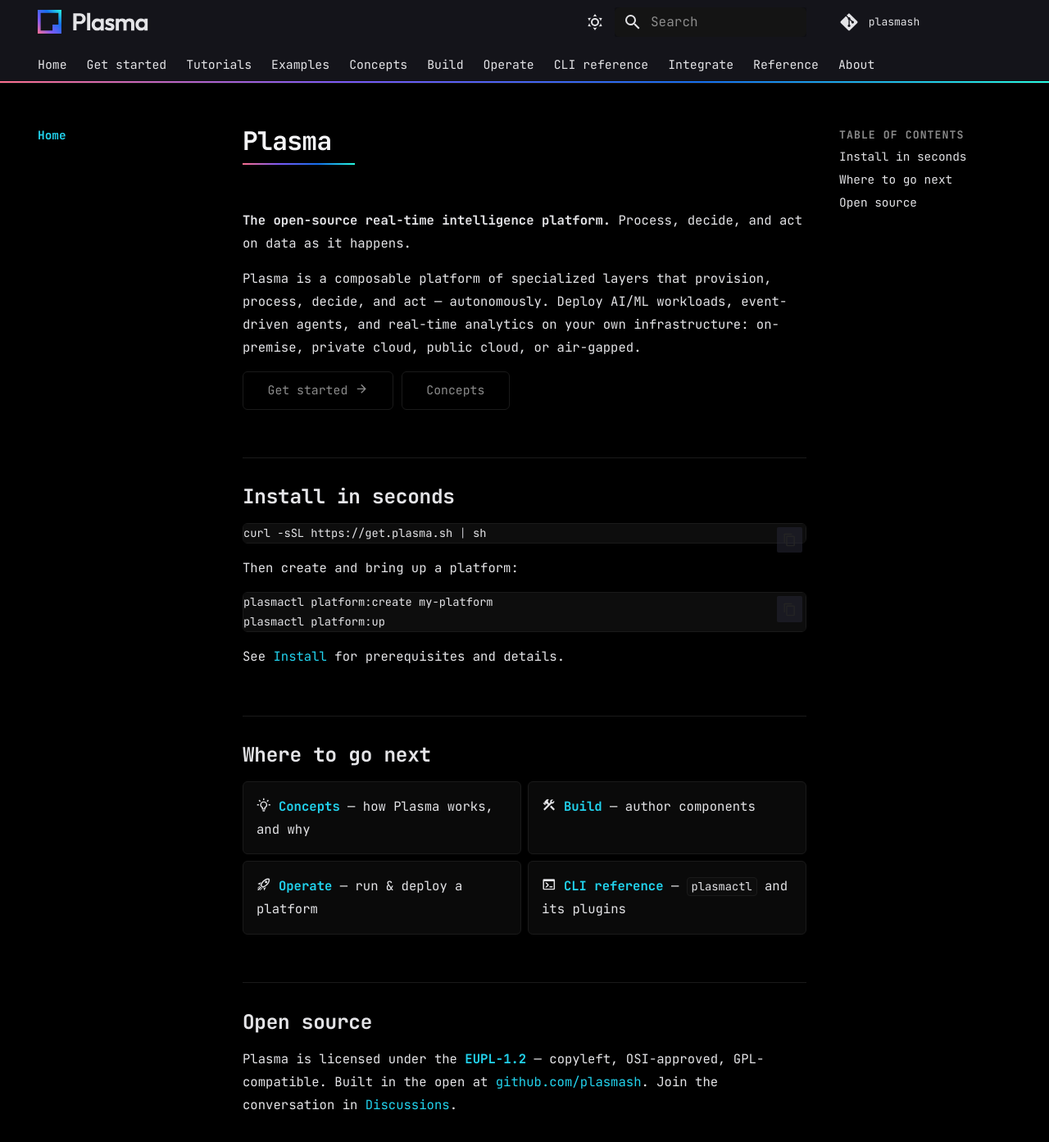
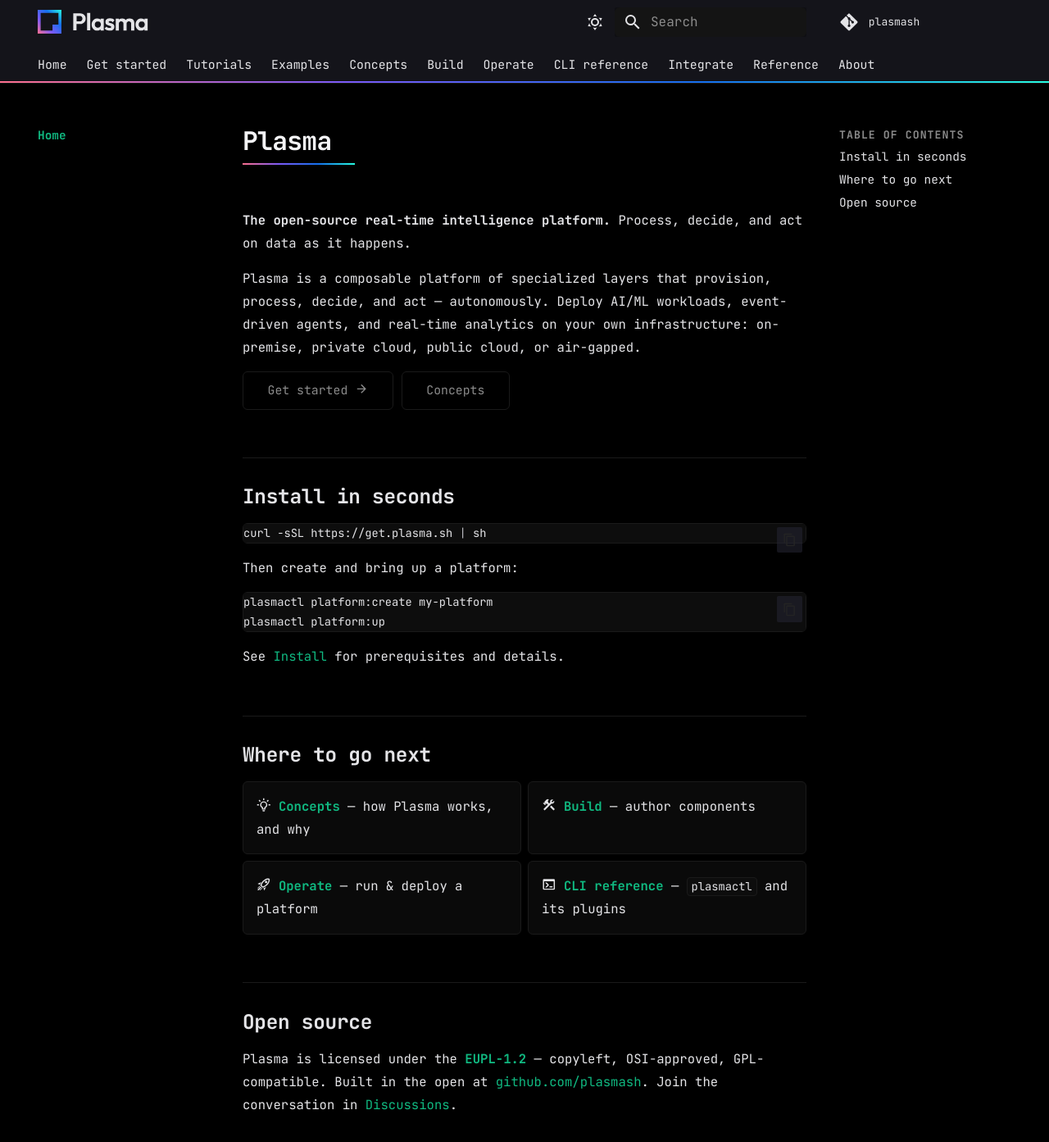
Before and after one commit to plasmash/docs, an MkDocs documentation site: the page built from docs/index.md, in a window 1280 px wide and 1400 px high. Shown: the top 1393 px of the window at 82% size. Built offline with MkDocs 1.6.1 and Material for MkDocs 9.7.7, drawn with Linux system fonts in a browser that asks for light colours.

Commit message:
style: switch docs accent from cyan to emerald (match the landing)
Landing reverted to its emerald accent; align docs to keep one brand
colour. #10b981/#34d399 (dark), #047857/#065f46 (light) across links,
active nav, buttons, admonitions, code keywords, and mermaid — both modes.

```diff
--- a/docs/stylesheets/extra.css
+++ b/docs/stylesheets/extra.css
@@ -1,6 +1,6 @@
 /* ============================================================================
    Plasma docs — same look & feel as the plasma.sh landing.
-   Pure #000 black · JetBrains Mono throughout · cyan accent (#22d3ee) ·
+   Pure #000 black · JetBrains Mono throughout · emerald accent (#10b981) ·
    crisp #1a1a1a hairlines · #8b8b8b secondary text · #0d0d0d code.
    White primary button + ghost secondary (verbatim from the landing).
    The header stays black in both schemes so the wordmark always reads.
@@ -10,7 +10,7 @@
 :root {
   --plasma-grad: linear-gradient(90deg, #FD6F8E 0%, #7A5AF8 33%, #1570EF 67%, #27FCE2 100%);
   --plasma-mono: "JetBrains Mono", "Fira Code", ui-monospace, SFMono-Regular, Menlo, monospace;
-  --md-accent-fg-color: #67e8f9;
+  --md-accent-fg-color: #34d399;
 }
 
 /* ---- Dark scheme (default) — the landing's palette, verbatim ------------- */
@@ -24,8 +24,8 @@
   --md-default-fg-color--lightest: #242424;
   --md-primary-fg-color: #000000;
   --md-primary-bg-color: #e4e4e7;
-  --md-accent-fg-color: #67e8f9;
-  --md-typeset-a-color: #22d3ee;
+  --md-accent-fg-color: #34d399;
+  --md-typeset-a-color: #10b981;
   --md-code-bg-color: #0d0d0d;
   --md-code-fg-color: #e4e4e7;
   --md-footer-bg-color: #000000;
@@ -37,15 +37,15 @@
   --plasma-scroll: #222222;
   --plasma-h1: #f4f4f6;
   /* landing code-syntax palette */
-  --plasma-hl-kw: #22d3ee;
+  --plasma-hl-kw: #10b981;
   --plasma-hl-fn: #7dd3fc;
   --plasma-hl-str: #fbbf24;
   --plasma-hl-cm: #7a7a7a;
   --plasma-hl-num: #fbbf24;
 }
 /* Beat Material's per-primary slate link colour (higher specificity) so the
-   accent stays cyan — active nav, ToC, body links. */
-[data-md-color-scheme="slate"][data-md-color-primary] { --md-typeset-a-color: #22d3ee; }
+   accent stays emerald — active nav, ToC, body links. */
+[data-md-color-scheme="slate"][data-md-color-primary] { --md-typeset-a-color: #10b981; }
 
 /* ---- Light scheme — clean counterpart, same language -------------------- */
 [data-md-color-scheme="default"] {
@@ -56,8 +56,8 @@
   --md-default-fg-color--lightest: #e6e6e9;
   --md-primary-fg-color: #000000;       /* header stays dark */
   --md-primary-bg-color: #e4e4e7;
-  --md-accent-fg-color: #0e7490;
-  --md-typeset-a-color: #0891b2;
+  --md-accent-fg-color: #065f46;
+  --md-typeset-a-color: #047857;
   --md-code-bg-color: #f6f6f7;
   --plasma-border: #e6e6e9;
   --plasma-surface: #fafafa;
@@ -65,13 +65,13 @@
   --plasma-search-bg: #141414;          /* sits in the dark header */
   --plasma-scroll: #cdcdd2;
   --plasma-h1: #0b0b0d;
-  --plasma-hl-kw: #0891b2;
+  --plasma-hl-kw: #047857;
   --plasma-hl-fn: #1570ef;
   --plasma-hl-str: #b45309;
   --plasma-hl-cm: #a1a1aa;
   --plasma-hl-num: #b45309;
 }
-[data-md-color-scheme="default"][data-md-color-primary] { --md-typeset-a-color: #0891b2; }
+[data-md-color-scheme="default"][data-md-color-primary] { --md-typeset-a-color: #047857; }
 
 /* ---- Base reading rhythm (mono, like the landing) ----------------------- */
 .md-typeset { font-size: 0.78rem; line-height: 1.78; }
```
